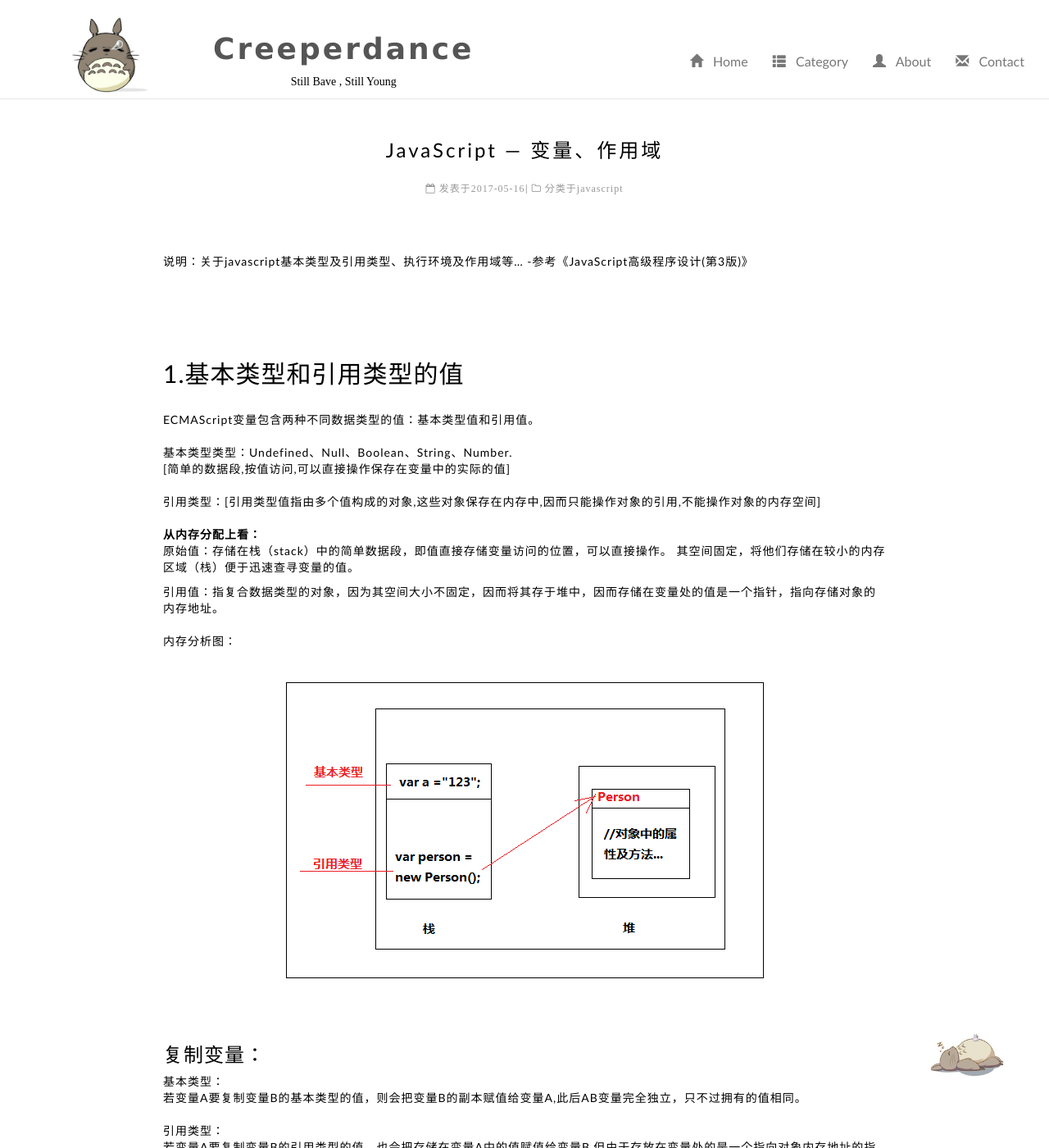
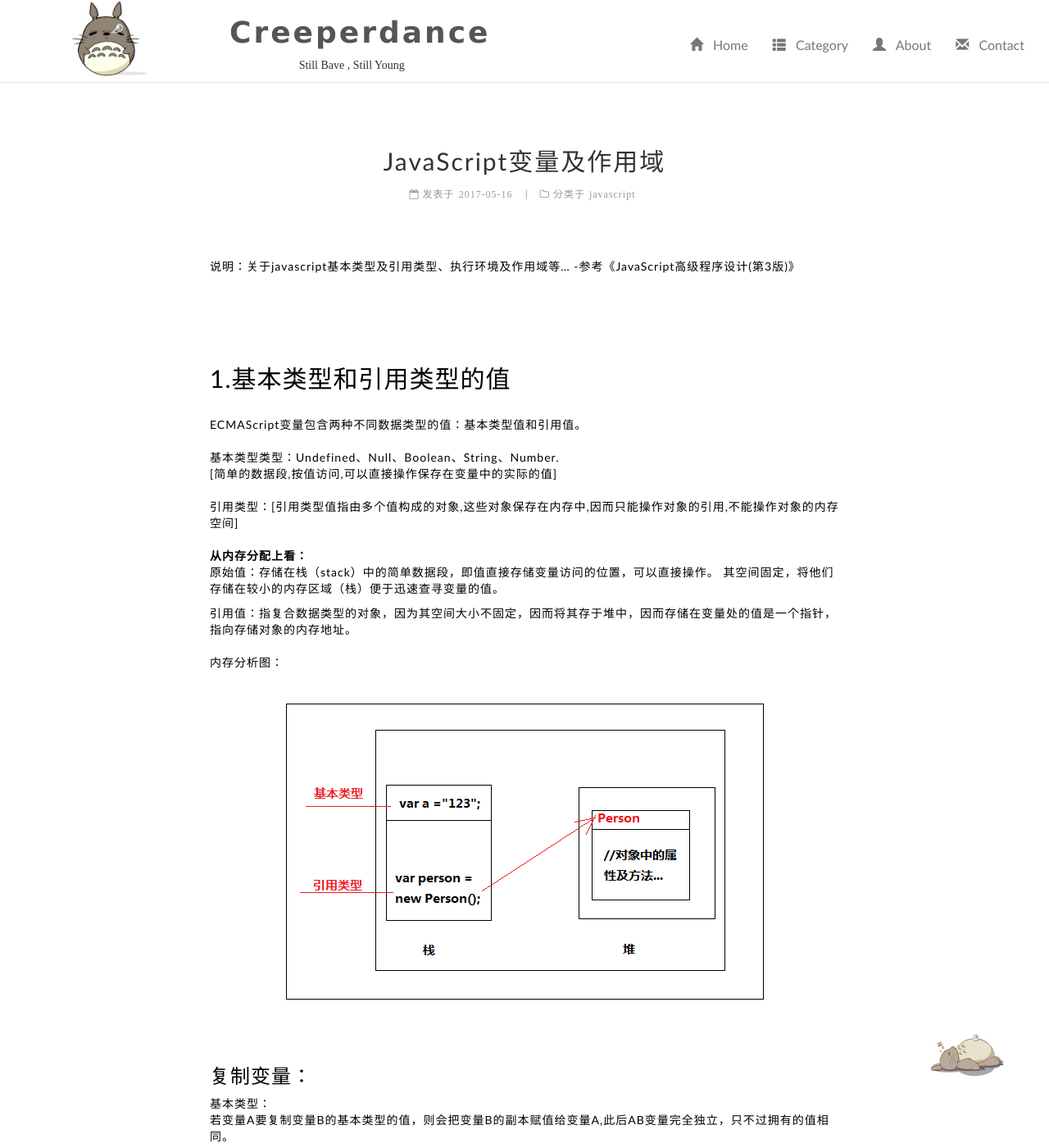
Before and after one commit to creeperdance/creeperdance.github.com, a Jekyll site: the page built from _posts/2017-05-17-JavaScript-types.md, in a window 1280 px wide and 1400 px high. Shown: the whole window at 82% size. Built offline with Jekyll 4.4.1, drawn with Linux system fonts in a browser that asks for light colours; some web fonts are replaced.

Commit message:
jekyll update css

```diff
--- a/_layouts/post.html
+++ b/_layouts/post.html
@@ -6,8 +6,8 @@ layout: default
 </div>
 <div id="post_info">
 	<div class="post_about post_about_center">
-		<span class="fa fa-calendar-o"> 发表于{{ page.date | date: "%Y-%m-%d"}}</span>|
-		<span class="fa fa-folder-o"> 分类于{{page.categories}}</span>
+		<span class="fa fa-calendar-o"> <i id="mobile_hide">发表于</i>{{ page.date | date: "%Y-%m-%d"}}</span>|
+		<span class="fa fa-folder-o"> <i id="mobile_hide">分类于</i>{{page.categories}}</span>
 	</div>
 	<div class="article">
 		{{ content}}
--- a/_posts/2017-05-17-JavaScript-types.md
+++ b/_posts/2017-05-17-JavaScript-types.md
@@ -1,6 +1,6 @@
 ---
 layout: post
-title: JavaScript  —  变量、作用域
+title: JavaScript变量及作用域
 date: 2017-05-17 01:05:13 +0800
 categories:
   - javascript
--- a/css/style.css
+++ b/css/style.css
@@ -9,7 +9,6 @@
 @font-face{font-family:'museo_700regular';src:url('../fonts/museo700-regular-webfont.eot');src:url('../fonts/museo700-regular-webfont.eot?#iefix') format('embedded-opentype'),url('../fonts/museo700-regular-webfont.woff') format('woff'),url('../fonts/museo700-regular-webfont.ttf') format('truetype'),url('../fonts/museo700-regular-webfont.svg#museo_700regular') format('svg');font-weight:normal;font-style:normal}
 
 body {
-	color: #000;
 	/*font-family: 'Neucha', "PingFang SC", "Microsoft YaHei", sans-serif;*/
     /*font-family: 'Lucida Grande', 'Lucida Sans Unicode','Neucha', "PingFang SC", "Microsoft YaHei", sans-serif;*/
     font-family:MuseoSans,Trebuchet,"Trebuchet MS",Tahoma,"Lucida Grande","Lucida Sans Unicode","Hiragino Sans GB","Hiragino Sans GB W3","Microsoft YaHei",Verdana,sans-serif;
@@ -37,6 +36,7 @@ ul {
 	font-weight: bold;
 	margin-top: 10px;
 	letter-spacing: 2px;
+	margin-left:20px;
 }
 
 #main a img {
@@ -45,7 +45,7 @@ ul {
 }
 
 .navbar {
-	padding: 30px 0 0 30px;
+	padding: 10px 0 0 10px;
 	background-color: white;
 }
 
@@ -69,6 +69,7 @@ ul {
 #main .navbar-header p {
 	text-align: center;
 	font-family: "Josefin Sans";
+	display:none;
 }
 
 
@@ -81,17 +82,28 @@ ul {
 	position: relative;
 	left: 0;
 }
-
-#content #title h3,#content #post_title{
-	font-size: 24px;
-	letter-spacing:3px;
+#mobile_hide{
+	display:none;
+	font-style:normal;
+	margin-right:5px;
+}
+#content #title h3{
+	font-size:22px;
+	letter-spacing:1px;
 	font-weight: lighter;
 	padding-bottom: 15px;
 }
+#content #post_title h3{
+	font-size:24px;
+	letter-spacing:1px;
+	margin-top:-20px;
+	padding-bottom: 15px;
+}
 #content #title a{
-	color:#000;
+	color:#222;
 }
 #content #post_title{
+	margin-top:50px;
 	text-align:center;
 }
 #content #post_info {
@@ -112,7 +124,10 @@ ul {
 #content #post_info .summary {
 	margin-top: 20px;
 }
-
+#content .post_about span{
+	margin-right:15px;
+	margin-left:10px;
+}
 #content .reading  a{
 	color:#000;
 	display:block;
@@ -124,7 +139,8 @@ ul {
 	border-bottom:2px solid #555;
 }
 #content .entries li {
-	margin-bottom: 120px;
+	margin-top: 30px;
+	margin-bottom: 130px;
 }
 /*post content*/
 #content #post_info .article{
@@ -142,7 +158,7 @@ ul {
 #side_to_top{
 	width:50px;
 	position: fixed;
-	right: 60px;
+	right: 2%;
 	bottom:30px;
 	display:none;
 	z-index:9998;
@@ -239,6 +255,20 @@ footer p {
 		width: 80%;
 		margin-top: 150px;
 	}
+	#content #title h3{
+		font-size: 26px;
+		letter-spacing:2px;
+	}
+	#content #post_title h3{
+		font-size: 30px;
+		letter-spacing:2px;
+	}
+	#main .navbar-header p{
+		display:block;
+	}
+	#mobile_hide{
+		display:inline-block;
+	}
 }
 
 
@@ -265,4 +295,10 @@ footer p {
 		margin-top: -10px;
 		display: block;
 	}
+	#content{
+	    width:70%;
+	}
+	#side_to_top{
+		right: 60px;
+	}
 }
--- a/index.html
+++ b/index.html
@@ -11,8 +11,8 @@ layout: default
 	</div>
 	<div id="post_info">
 		<div class="post_about">
-			<span class="fa fa-calendar-o"> 发表于{{ post.date | date: "%Y-%m-%d"}}</span>|
-			<span class="fa fa-folder-o"> 分类于{{post.categories}}</span>
+			<span class="fa fa-calendar-o"> <i id="mobile_hide">发表于</i>{{ post.date | date: "%Y-%m-%d"}}</span>|
+			<span class="fa fa-folder-o"> <i id="mobile_hide">分类于</i>{{post.categories}}</span>
 		</div>
 		<div class="summary">
 			{{ post.excerpt | remove: '<p>' | remove: '</p>' }}
```
Also changed, not shown: _posts/2017-05-15-JavaScript-the-Basics.md (+1 -1 lines), _posts/2017-05-19-JavaScript-reference-types.md (+1 -1 lines), 7 other files.
